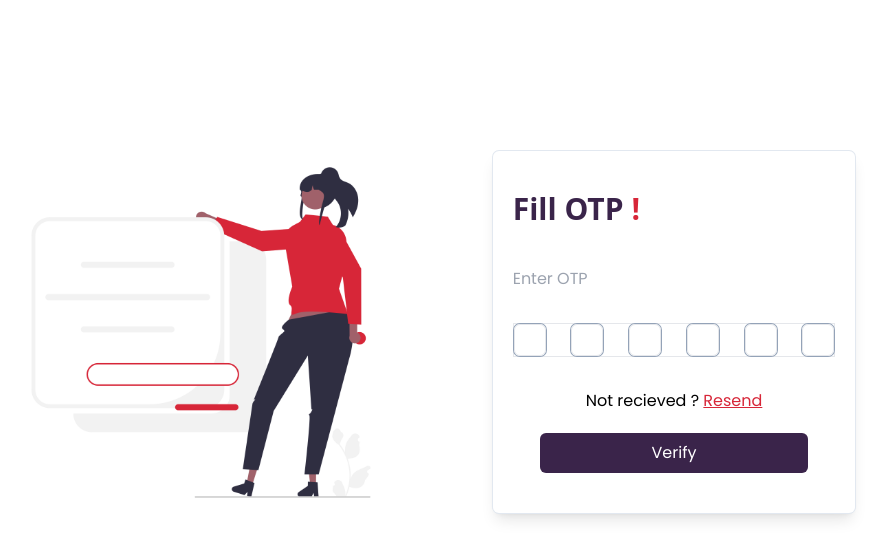
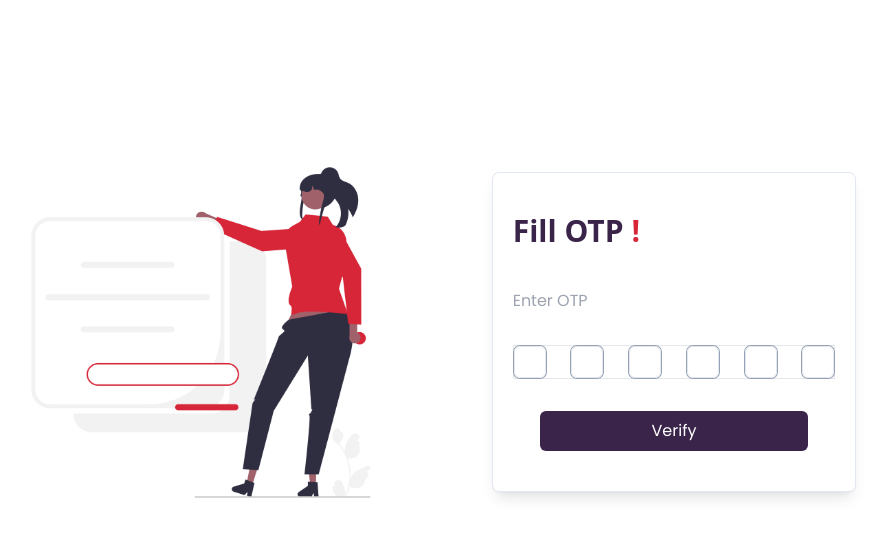
Before and after one commit to itsvanshchavda/Assignment-Frontend, a React (Vite) app: page /otp in a window 1280 px wide. Shown: the top 558 px of the page, without its empty margins (258-1145 px from the left). Built offline with nearby package versions, Linux system fonts and the light colour scheme.

Commit message:
Fixed otp page

```diff
--- a/src/components/Otp/OtpPage.tsx
+++ b/src/components/Otp/OtpPage.tsx
@@ -90,7 +90,6 @@ const Signin = () => {
 
 
               <div className="flex flex-col justify-center md:justify-start items-center gap-5">
-                <p>Not recieved ? <span className='text-fire-red underline cursor-pointer'>Resend</span> </p>
                 <button type='submit' className="px-8 md:px-28 py-2 bg-dark-purple rounded-md text-white">Verify</button>
               </div>
             </div>
```
